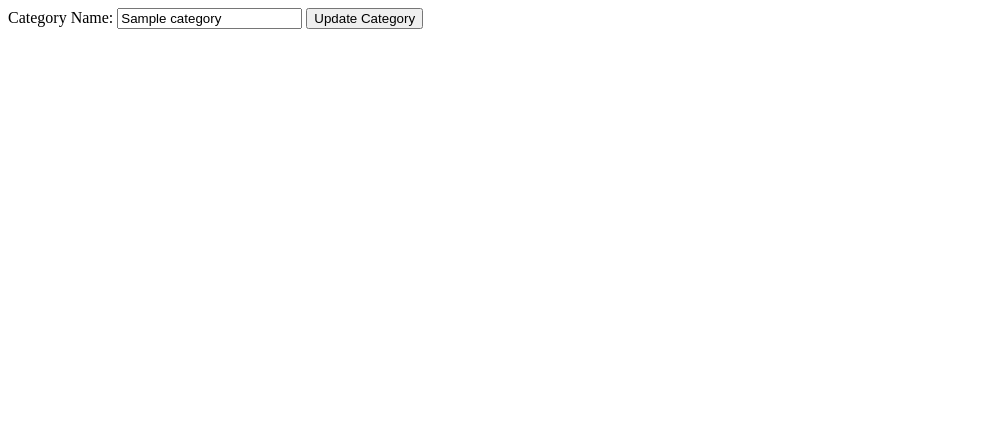
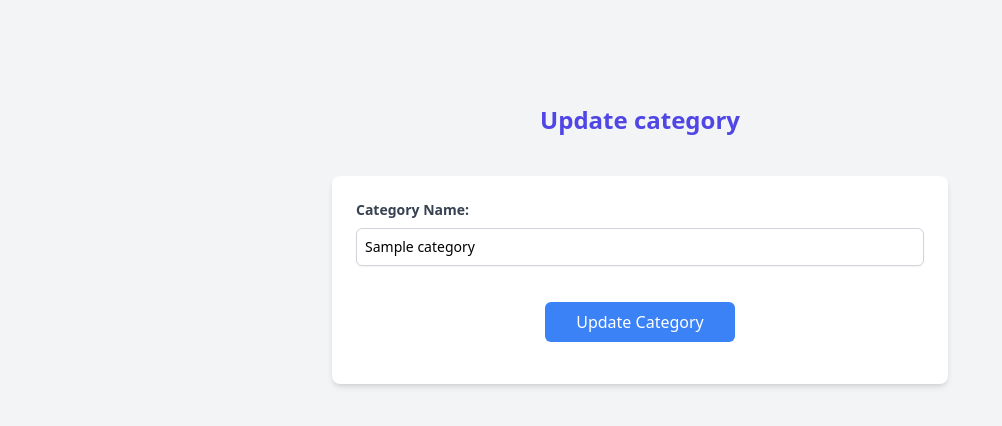
Before and after one commit to LatrachDev/Creation-du-Backend-pour-le-Gestionnaire-de-Contenu-de-ITThink, a PHP site: page /update_cat.php?id=1 in a window 1280 px wide. Shown: the top 426 px of the page, without its empty margins (0-1002 px from the left). Run offline with PHP 8.4, Linux system fonts and the light colour scheme; tables that the repository leaves empty or names only in its code hold one stand-in row (values such as "Sample post").

Commit message:
styling the category update

```diff
--- a/admin_dashboard.php
+++ b/admin_dashboard.php
@@ -71,7 +71,7 @@
             <header class="bg-white shadow-lg">
                 <div class="p-4 flex justify-between items-center">
                     <div>
-                        <h1 class="text-2xl font-bold text-gray-900">Welcome back!</h1>
+                        <h1 class="text-2xl font-bold text-indigo-600">Welcome back!</h1>
                         <p class="text-gray-600">Mohammed Latrach</p>
                     </div>
                     <div class="flex items-center space-x-4">
--- a/edit_project.php
+++ b/edit_project.php
@@ -43,7 +43,7 @@
 </head>
 <body class="bg-gray-100">
     <div class="container mx-auto p-6">
-        <h1 class="text-2xl font-bold mb-4">Edit Project</h1>
+        <h1 class="text-2xl font-bold mb-4 text-indigo-600">Edit Project</h1>
         <form method="POST" class="bg-white rounded-lg shadow p-6">
             <div class="mb-4">
                 <label class="block text-sm font-medium text-gray-700">Title</label>
--- a/update_cat.php
+++ b/update_cat.php
@@ -31,10 +31,35 @@ if (isset($_GET['id'])) {
 }
 ?>
 
-<?php if ($category): ?>
-    <form method="POST" action="">
-        <label for="nom_categorie">Category Name:</label>
-        <input type="text" id="nom_categorie" name="nom_categorie" value="<?= htmlspecialchars($category['nom_categorie']) ?>" required>
-        <button type="submit" class="bg-blue-500 text-white px-4 py-2 rounded">Update Category</button>
-    </form>
-<?php endif; ?>
+
+<!DOCTYPE html>
+<html lang="en">
+    <head>
+        <meta charset="UTF-8">
+        <meta name="viewport" content="width=device-width, initial-scale=1.0">
+        <title>Edit Project</title>
+        <script src="Javascript/tailwind.js"></script>
+    </head>
+    <body class="bg-gray-100">
+        <div class="mx-auto p-6">
+            <h1 class="text-2xl font-bold mb-4 text-indigo-600 text-center mt-20">Update category</h1>
+
+            <?php if ($category): ?>
+                <form method="POST" action="" class="bg-white w-6/12 mt-10 h-52 p-6 rounded-lg mx-auto shadow-md space-y-4">
+                <div>
+                    <label for="nom_categorie" class="block text-gray-700 text-sm font-bold mb-2">Category Name:</label>
+                    <input type="text" id="nom_categorie" name="nom_categorie"
+                        value="<?= htmlspecialchars($category['nom_categorie']) ?>"
+                        required
+                        class="shadow-sm border focus:ring-indigo-500 focus:border-indigo-500 block w-full sm:text-sm border-gray-300 rounded-md p-2">
+                </div>
+                <div class="w-full flex">
+                    <button type="submit" class="w-4/12 mx-auto mt-5 bg-blue-500 hover:bg-blue-600 text-white font-medium py-2 px-4 rounded-md">
+                        Update Category
+                    </button>
+                </div>
+            </form>
+            <?php endif; ?>
+    </div>
+</body>
+</html>
```
